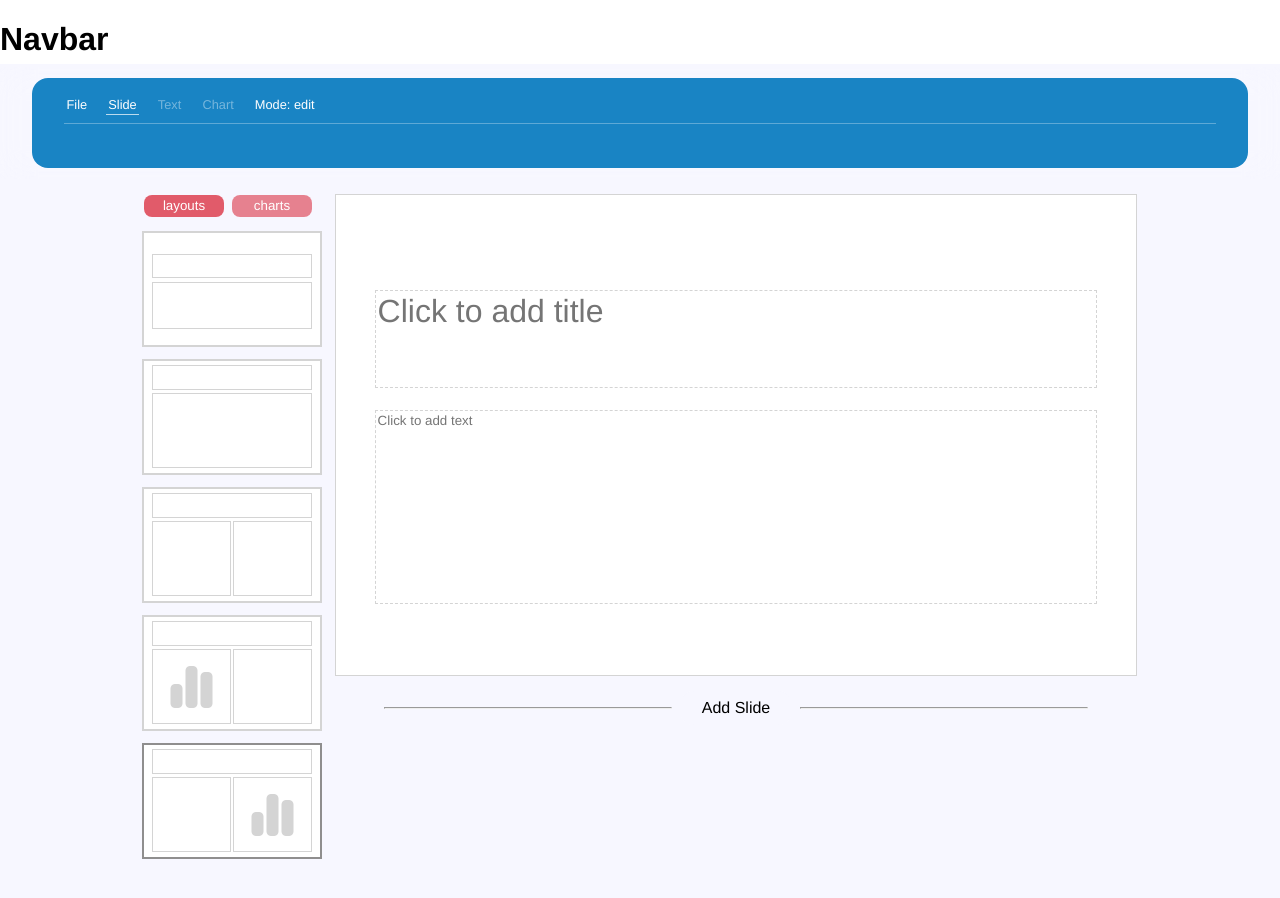
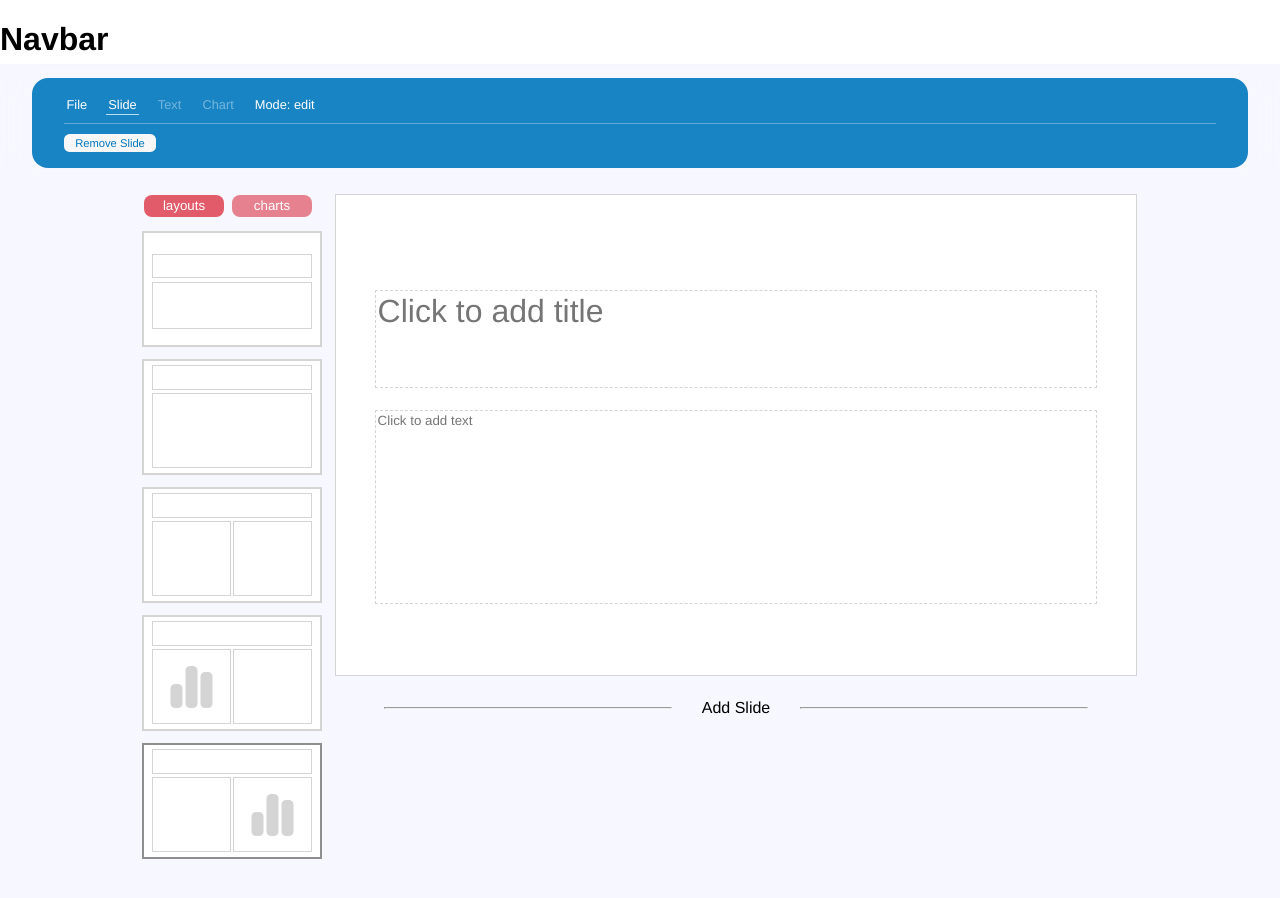
Before and after one commit to vincexiv/presentation, a Vue app: page / in a window 1280 px wide. Both pictures are taken after a click on the element "Slide". Shown: the top 898 px of the page. Built offline with nearby package versions, Linux system fonts and the light colour scheme.

Commit message:
Enable deleting slides

```diff
--- a/src/App.vue
+++ b/src/App.vue
@@ -16,6 +16,7 @@
         :activeLayout="activeLayout"
         :updateTextStyle="updateTextStyle"
         :removeActiveObjectContent="removeActiveObjectContent"
+        :removeSlide="removeSlide"
         @update-active-layout="(layout)=>updateActiveLayout(layout)"
         @add-slide="addSlide()"/>
     </div>
@@ -55,6 +56,12 @@ export default {
   methods: {
     changeMode: function(newMode){
       this.mode = newMode
+    },
+    removeSlide: function(){
+      this.unrenderChart(this.activeObjectInfo.canvasId, this.activeObjectInfo.objectId)
+      const newData = this.data.filter(slide => slide.id !== this.activeObjectInfo.canvasId)
+      this.data = newData
+      console.log(newData)
     },
     updateTextStyle: function(newStyle){
 
--- a/src/components/Canvas/CanvasComponent.vue
+++ b/src/components/Canvas/CanvasComponent.vue
@@ -9,7 +9,8 @@
             :exportToPowerPoint="exportToPowerPoint"
             :updateTextStyle="updateTextStyle"
             :activeObjectInfo="activeObjectInfo"
-            :removeActiveObjectContent="removeActiveObjectContent"/>
+            :removeActiveObjectContent="removeActiveObjectContent"
+            :removeSlide="removeSlide"/>
 
         <div class="canvas-and-layout">
             <CanvasLayoutList
@@ -65,7 +66,8 @@
             updateTextStyle: Function,
             changeMode: Function,
             mode: String,
-            removeActiveObjectContent: Function
+            removeActiveObjectContent: Function,
+            removeSlide: Function
         },
         components: {
             MoveAble,
--- a/src/components/CanvasObjectEditor/CanvasObjectEditor.vue
+++ b/src/components/CanvasObjectEditor/CanvasObjectEditor.vue
@@ -8,8 +8,8 @@
                     File
                 </div>
                 <div class="option"
-                    :class="editOptionClass('canvas')"
-                    @click="updateActiveEditOption('canvas')">
+                    :class="editOptionClass('slide')"
+                    @click="updateActiveEditOption('slide')">
                     Slide
                 </div>
                 <div class="option"
@@ -48,6 +48,12 @@
                     <button v-if="muteState('chart') !== 'muted'" class="action" @click="action('chart', removeChart)">Remove Chart</button>
                     <div v-else class="action">Remove Chart</div>
                 </div>
+                <div v-else-if="activeEditOption==='slide'"
+                    class="file-option-details actions"
+                    :class="muteState('slide')">
+                    <button v-if="muteState('slide') !== 'muted'" class="action" @click="action('slide', removeSlide)">Remove Slide</button>
+                    <div v-else class="action">Remove Slide</div>
+                </div>
                 <div v-else-if="activeEditOption==='mode'"
                     class="file-option-details actions">
                     <button class="action" @click="changeMode('edit')">Edit</button>
@@ -71,7 +77,8 @@ export default ({
             changeMode: Function,
             activeObjectInfo: Object,
             removeActiveObjectContent: Function,
-            mode: String
+            mode: String,
+            removeSlide: Function
         },
         methods: {
             editOptionClass: function (editOption){
@@ -82,7 +89,11 @@ export default ({
                 }
             },
             isNotMuted: function(option){
-                return option === this.activeObjectInfo.type
+                if(option === 'slide'){
+                    return true
+                }else{
+                    return option === this.activeObjectInfo.type
+                }
             },
             action: function(option, actionMethod){
                 if(this.isNotMuted(option)){
@@ -99,7 +110,9 @@ export default ({
                 }
             },
             muteState: function(action){
-                if(this.activeObjectInfo.type !== action){
+                if(action === 'slide'){
+                    return 'not-muted'
+                }else if(this.activeObjectInfo.type !== action){
                     return 'muted'
                 }else{
                     return 'not-muted'
```
